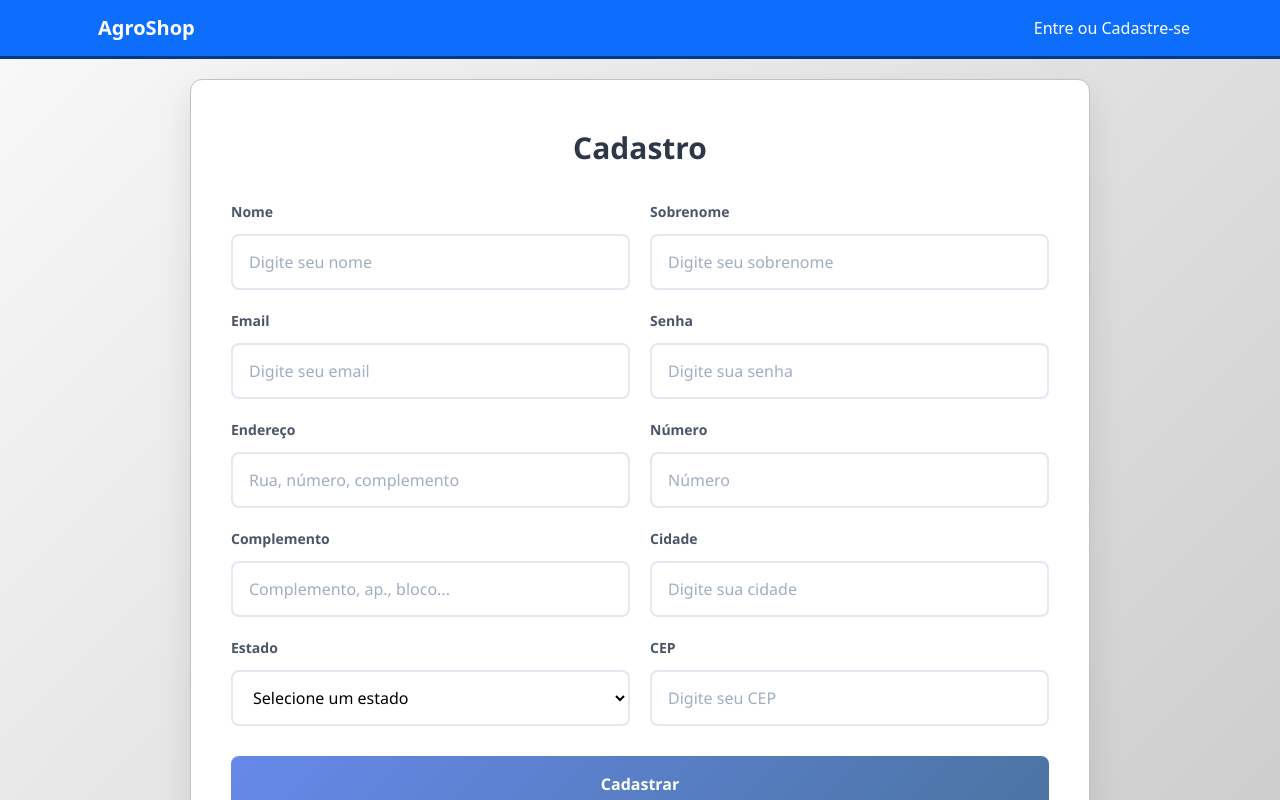
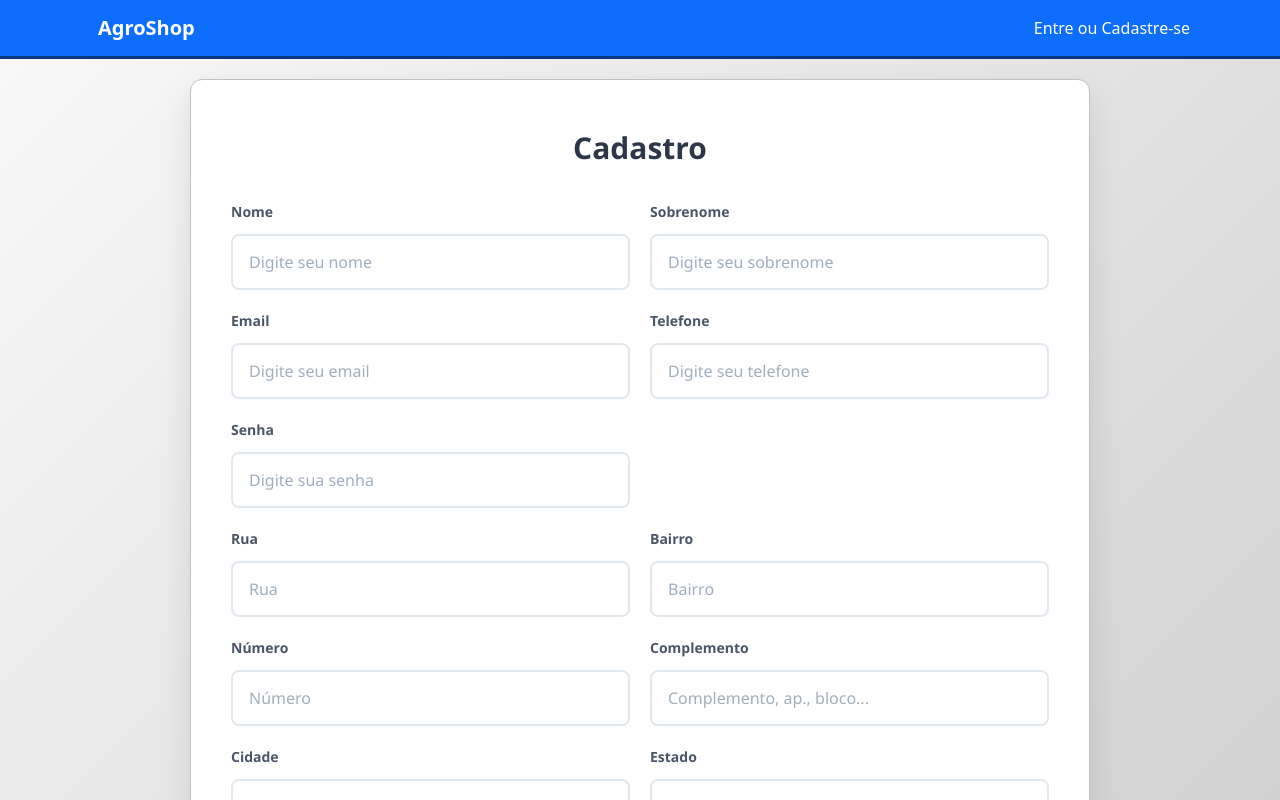
Before and after one commit to leonardoLopesDev1908/AgroShop-frontend, a React (Vite) app: page /cadastro in a window 1280 px wide. Shown: the top 800 px of the page. Built offline with nearby package versions, Linux system fonts and the light colour scheme; no server answers; what @mercadopago/sdk-react would draw is missing.

Commit message:
prod endpoint

```diff
--- a/src/component/utils/MercadoPagoButton.jsx
+++ b/src/component/utils/MercadoPagoButton.jsx
@@ -7,7 +7,7 @@ function MercadoPagoButton({pedidoId}) {
     const [preferenceId, setPreferenceId] = useState(null)
 
     useEffect(() => {
-        fetch(`http://localhost:8080/api/v1/payment/preference/${pedidoId}`, {
+        fetch(`http://agroshop-lb-966627813.us-east-2.elb.amazonaws.com/api/v1/payment/preference/${pedidoId}`, {
             method: 'POST',
             credentials: 'include',
             headers: {
--- a/src/pages/cadastros/Cadastro.jsx
+++ b/src/pages/cadastros/Cadastro.jsx
@@ -9,8 +9,10 @@ const Cadastro = () => {
     const[nome, setNome] = useState("")
     const[sobrenome, setSobrenome] = useState("")
     const[email, setEmail] = useState("")
+    const[telefone, setTelefone] = useState("")
     const[senha, setSenha] = useState("")
-    const[endereco, setEndereco] = useState("")
+    const[rua, setRua] = useState("")
+    const[bairro, setBairro] = useState("")
     const[numero, setNumero] = useState("")
     const[complemento, setComplemento] = useState("")
     const[cidade, setCidade] = useState("")
@@ -26,9 +28,27 @@ const Cadastro = () => {
         setError("")
         setLoading(true)
         try{
-            await CadastroService(nome, sobrenome, email, senha,
-                                        endereco, numero, complemento,
-                                        cidade, estado, cep)
+
+            const userDTO = {
+                nome: nome,
+                sobrenome: sobrenome,
+                email: email,
+                senha: senha,
+                telefone: telefone,
+                 endereco: [
+                    {
+                        street: rua,
+                        neighborhood: bairro,
+                        number: numero,
+                        complement: complemento,
+                        city: cidade,
+                        state: estado,
+                        zipcode: cep
+                    }
+                ]
+            }
+
+            await CadastroService(userDTO)
             alert("Cadastro realizado com sucesso")
             await login(email, senha, true)
             navigate("/")
@@ -63,34 +83,47 @@ const Cadastro = () => {
                         <input type="text" id="email" value={email} onChange={e => setEmail(e.target.value)} placeholder="Digite seu email" disabled={loading}/>
                     </div>
                     <div className="form-group">
-                        <label htmlFor="senha">Senha</label>
-                        <input type="password" id="senha" value={senha} onChange={e => setSenha(e.target.value)} placeholder="Digite sua senha" disabled={loading}/>
+                        <label htmlFor="telefone">Telefone</label>
+                        <input type="text" id="telefone" value={telefone} onChange={e => setTelefone(e.target.value)} placeholder="Digite seu telefone" disabled={loading}/>
                     </div>
                 </div>
 
                 <div className='datas'>
                     <div className="form-group">
-                        <label  htmlFor="endereco">Endereço</label>
-                        <input type="text" id="endereco" value={endereco} onChange={e => setEndereco(e.target.value)} placeholder="Rua, número, complemento" disabled={loading}/>
+                        <label htmlFor="senha">Senha</label>
+                        <input type="password" id="senha" value={senha} onChange={e => setSenha(e.target.value)} placeholder="Digite sua senha" disabled={loading}/>
+                    </div>
+                    <div className='form-group'>
+                    </div>
+                </div>
+
+                <div className="datas">
+                    <div className="form-group">
+                        <label  htmlFor="rua">Rua</label>
+                        <input type="text" id="rua" value={rua} onChange={e => setRua(e.target.value)} placeholder="Rua" disabled={loading}/>
                     </div>
                     <div className="form-group">
-                        <label  htmlFor="numero">Número</label>
-                        <input type="text" id="numero" value={numero} onChange={e => setNumero(e.target.value)} placeholder="Número" disabled={loading}/>
+                        <label  htmlFor="bairro">Bairro</label>
+                        <input type="text" id="bairro" value={bairro} onChange={e => setBairro(e.target.value)} placeholder="Bairro" disabled={loading}/>
                     </div>
                 </div>
 
                 <div className='datas'>
                     <div className="form-group">
+                        <label  htmlFor="numero">Número</label>
+                        <input type="text" id="numero" value={numero} onChange={e => setNumero(e.target.value)} placeholder="Número" disabled={loading}/>
+                    </div>
+                    <div className="form-group">
                         <label  htmlFor="complemento">Complemento</label>
                         <input type="text" id="complemento" value={complemento} onChange={e => setComplemento(e.target.value)} placeholder="Complemento, ap., bloco... " disabled={loading}/>
                     </div>
+                </div>
+
+                <div className='datas'>
                     <div className="form-group">
                         <label  htmlFor="cidade">Cidade</label>
                         <input type="text" id="cidade" value={cidade} onChange={e => setCidade(e.target.value)} placeholder="Digite sua cidade" disabled={loading}/>
                     </div>
-                </div>
-
-                <div className='datas'>
                     <div className="form-group">
                         <label  htmlFor="estado">Estado</label>
                         <select type="text" id="estado" value={estado} onChange={e => setEstado(e.target.value)} placeholder="Digite seu estado" disabled={loading}>
@@ -124,10 +157,14 @@ const Cadastro = () => {
                             <option value="TO">TO</option>
                         </select>
                     </div>
+                </div>
+
+                <div className='datas'>
                     <div className="form-group">
                         <label htmlFor="cep">CEP</label>
                         <input type="text" id="cep" value={cep} onChange={e => setCep(e.target.value)} placeholder="Digite seu CEP" disabled={loading}/>
                     </div>
+                    <div className="form-group"></div>
                 </div>
 
                 <button type="submit" className="cadastro-button" disabled={loading}>
--- a/src/services/UserService.js
+++ b/src/services/UserService.js
@@ -6,8 +6,6 @@ export const LoginService = async (email, senha, lembrar) => {
             email: email,
             senha: senha
         })
-
-        console.log(response)
         return response.data
     } catch(error){
         throw new Error(error.response?.data?.message || "Erro ao fazer login")
@@ -23,25 +21,9 @@ export const getUsuarioDados = async() => {
     }
 }
 
-export const CadastroService = async(nome, sobrenome, email, senha,
-                                    endereco, numero, complemento,
-                                    cidade, estado, cep
-) => {
+export const CadastroService = async(dto) => {
     try{
-        const response = await api.post(`/usuarios/cadastro`, {
-            nome: nome,
-            sobrenome: sobrenome,
-            email: email,
-            senha: senha,
-            endereco: {
-                endereco: endereco,
-                numero: numero,
-                complemento: complemento,
-                cidade: cidade,
-                estado: estado,
-                cep: cep
-            }
-        })
+        const response = await api.post(`/usuarios/cadastro`, dto)
         return response.data;
     }catch(error){
         throw new Error(error.response?.data?.message)
--- a/src/services/api.js
+++ b/src/services/api.js
@@ -1,6 +1,6 @@
 import axios from 'axios';
 
-const API_BASE_URL = 'http://localhost:8080/api/v1';
+const API_BASE_URL = 'http://agroshop-lb-966627813.us-east-2.elb.amazonaws.com/api/v1';
 
 const api = axios.create({
   baseURL: API_BASE_URL,
```
